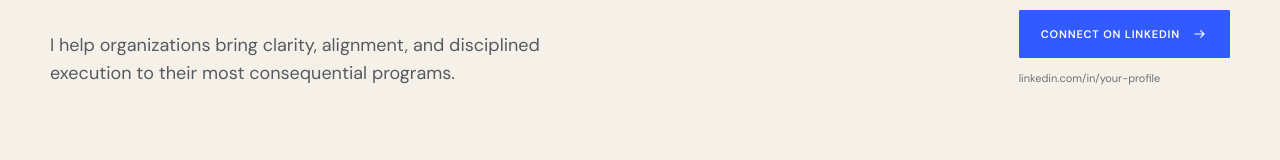
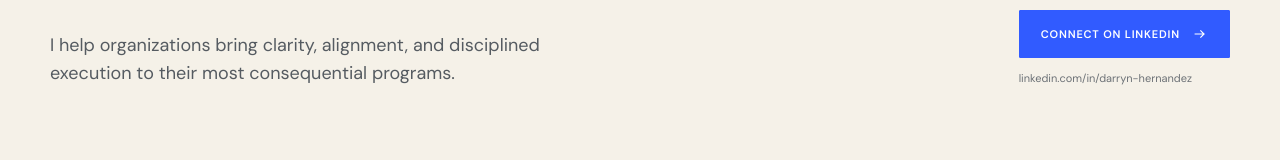
Before and after one commit to darrynhernandez/darrynhernandez-homepage, a React (Vite) app: page / in a window 1280 px wide. Shown: the part 4758-4918 px from the top of the page. Built offline with nearby package versions, Linux system fonts and the light colour scheme.

Commit message:
Add LinkedIn profile link

```diff
--- a/canva-concept.html
+++ b/canva-concept.html
@@ -265,7 +265,7 @@
       <h2>Transformation succeeds when people can see the path forward.</h2>
       <div class="closing-row">
         <p>I help organizations bring clarity, alignment, and disciplined execution to their most consequential programs.</p>
-        <div><a class="button" href="#">CONNECT ON LINKEDIN</a><span class="placeholder">linkedin.com/in/your-profile</span></div>
+        <div><a class="button" href="https://www.linkedin.com/in/darryn-hernandez">CONNECT ON LINKEDIN</a><span class="placeholder">linkedin.com/in/darryn-hernandez</span></div>
       </div>
     </div>
   </section>
--- a/src/App.jsx
+++ b/src/App.jsx
@@ -8,7 +8,7 @@ import {
 } from "./data";
 import portrait from "../darryn-portrait.jpg";
 
-const linkedInUrl = "#";
+const linkedInUrl = "https://www.linkedin.com/in/darryn-hernandez";
 
 function ArrowIcon() {
   return (
@@ -23,9 +23,8 @@ function LinkedInButton({ light = false, compact = false }) {
     <a
       className={`button${light ? " button--light" : ""}${compact ? " button--compact" : ""}`}
       href={linkedInUrl}
-      onClick={(event) => {
-        if (linkedInUrl === "#") event.preventDefault();
-      }}
+      target="_blank"
+      rel="noreferrer"
       aria-label="Connect with Darryn Hernandez on LinkedIn"
     >
       Connect on LinkedIn
@@ -232,7 +231,7 @@ function Hero() {
             </p>
             <div className="closing-action">
               <LinkedInButton light />
-              <span>linkedin.com/in/your-profile</span>
+              <span>linkedin.com/in/darryn-hernandez</span>
             </div>
           </div>
         </div>
```
